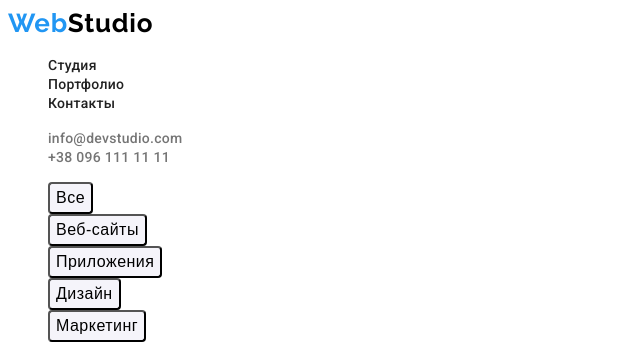
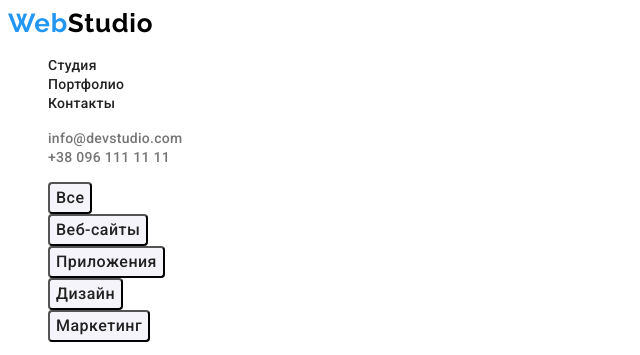
Before and after one commit to l-Bohdan-l/goit-markup-hw-02, a plain HTML site: page portfolio.html in a window 1280 px wide. Shown: the top 355 px of the page, 0-640 px from the left. Drawn offline with Linux system fonts and the light colour scheme.

Commit message:
исправляет стиль кнопок в Портфолио

```diff
--- a/css/styles.css
+++ b/css/styles.css
@@ -182,6 +182,8 @@ body {
   background: #f5f4fa;
   border-radius: 4px;
   cursor: pointer;
+  font-family: var(--main-font);
+  color: #212121;
 }
 .portfolio-nav-btn:focus,
 .portfolio-nav-btn:hover {
```
